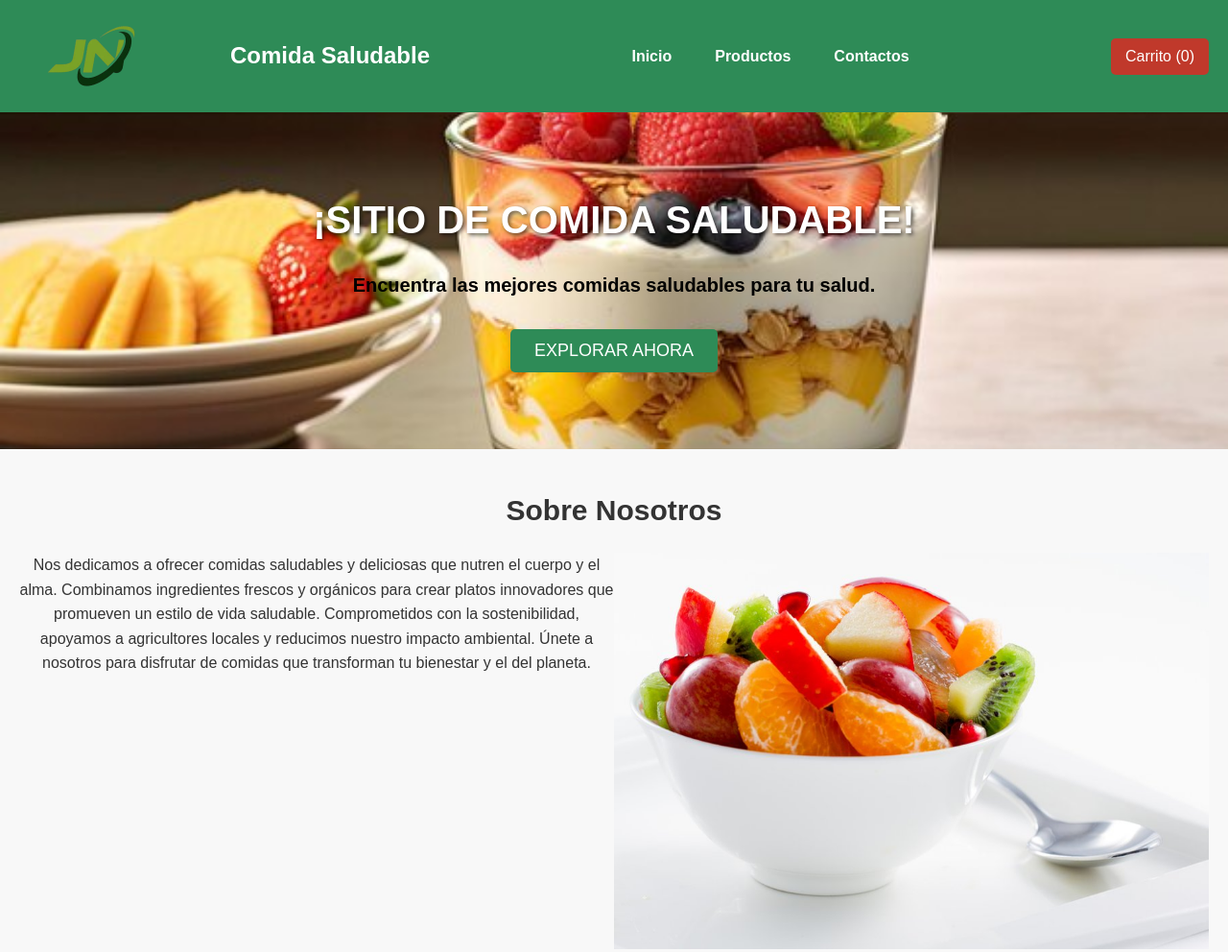
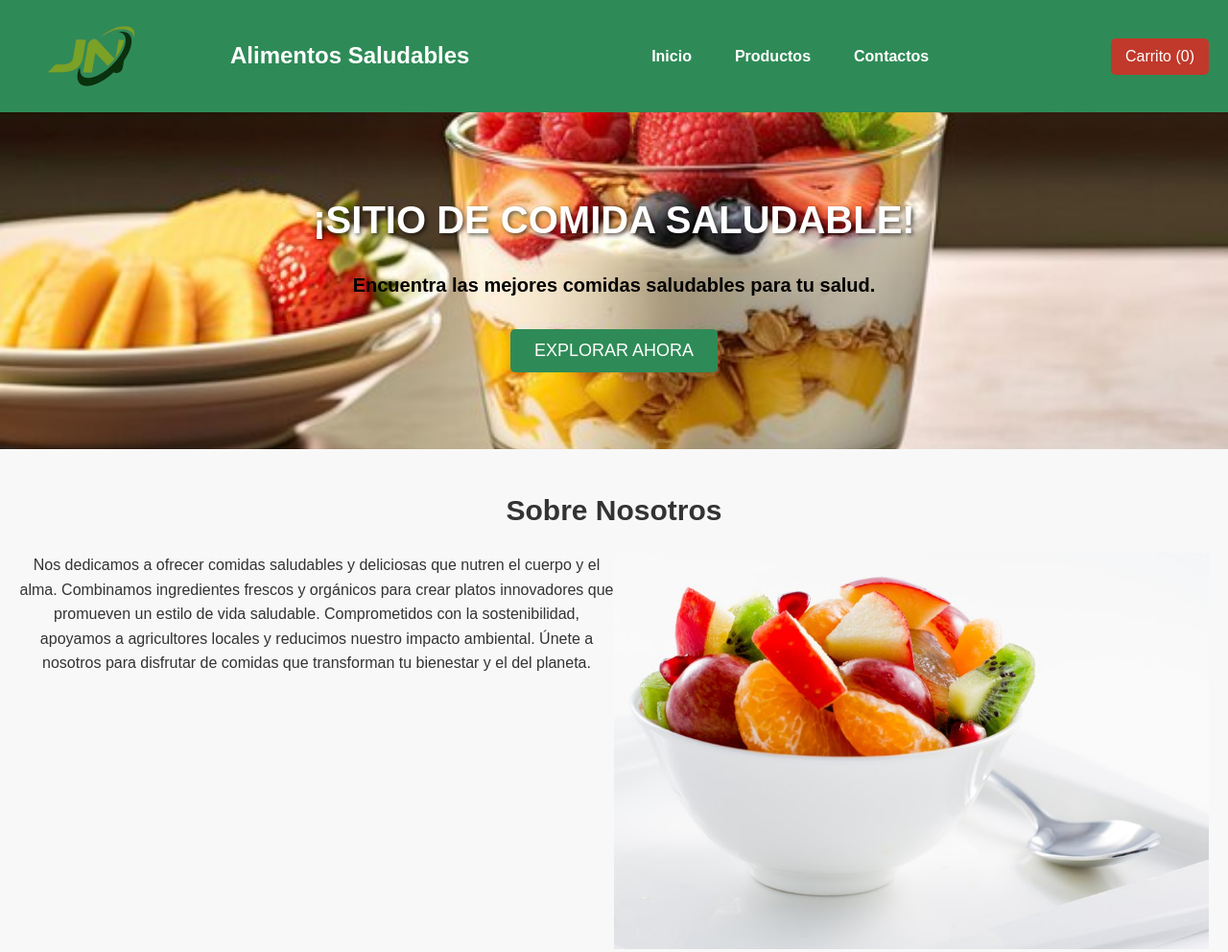
Before and after one commit to Jaquelin1245/Comida_Saludable_JN, a plain HTML site: page index.html in a window 1280 px wide. Shown: the top 992 px of the page at 96% size. Drawn offline with Linux system fonts and the light colour scheme.

Commit message:
Update index.html

```diff
--- a/index.html
+++ b/index.html
@@ -4,7 +4,7 @@
     <meta charset="UTF-8">
     <meta name="viewport" content="width=device-width, initial-scale=1.0">
     <meta http-equiv="X-UA-Compatible" content="ie=edge">
-    <title>Comida Saludable JN</title>
+    <title>Alimentos Saludables JN</title>
     <link rel="stylesheet" href="styles.css">
 </head>
 <body>
@@ -12,7 +12,7 @@
     <header>
         <div class="logo">
             <img src="img/logo.png" alt="Logo">
-            <h1>Comida Saludable</h1>
+            <h1>Alimentos Saludables</h1>
         </div>
         <nav>
             <ul>
```
